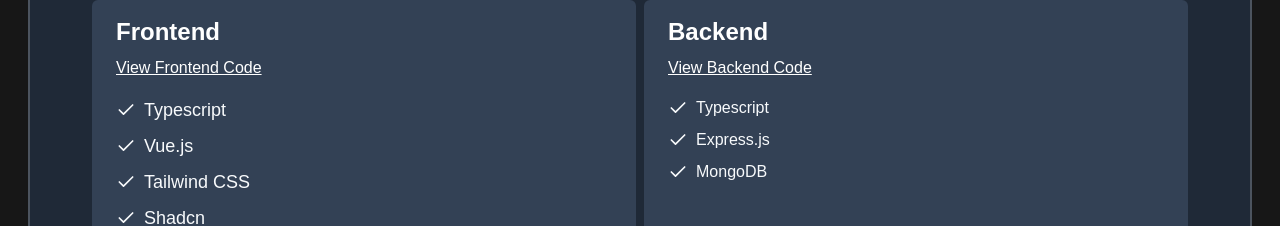
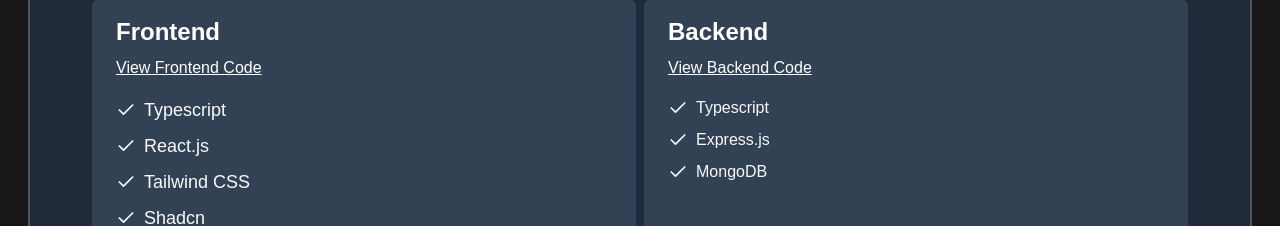
Before and after one commit to hiroki-0815/portfolio, a Next.js app: page /en in a window 1280 px wide. Shown: the part 2957-3183 px from the top of the page. Built offline with nearby package versions, Linux system fonts and the light colour scheme.

Commit message:
modify the frontend code on project page

```diff
--- a/src/app/section/Projects.tsx
+++ b/src/app/section/Projects.tsx
@@ -38,7 +38,7 @@
     descriptionKey: "foodOrderingApp.description",
     frontendTools: [
       { frontendTool: "Typescript" },
-      { frontendTool: "Vue.js" },
+      { frontendTool: "React.js" },
       { frontendTool: "Tailwind CSS" },
       { frontendTool: "Shadcn" },
     ],
```
